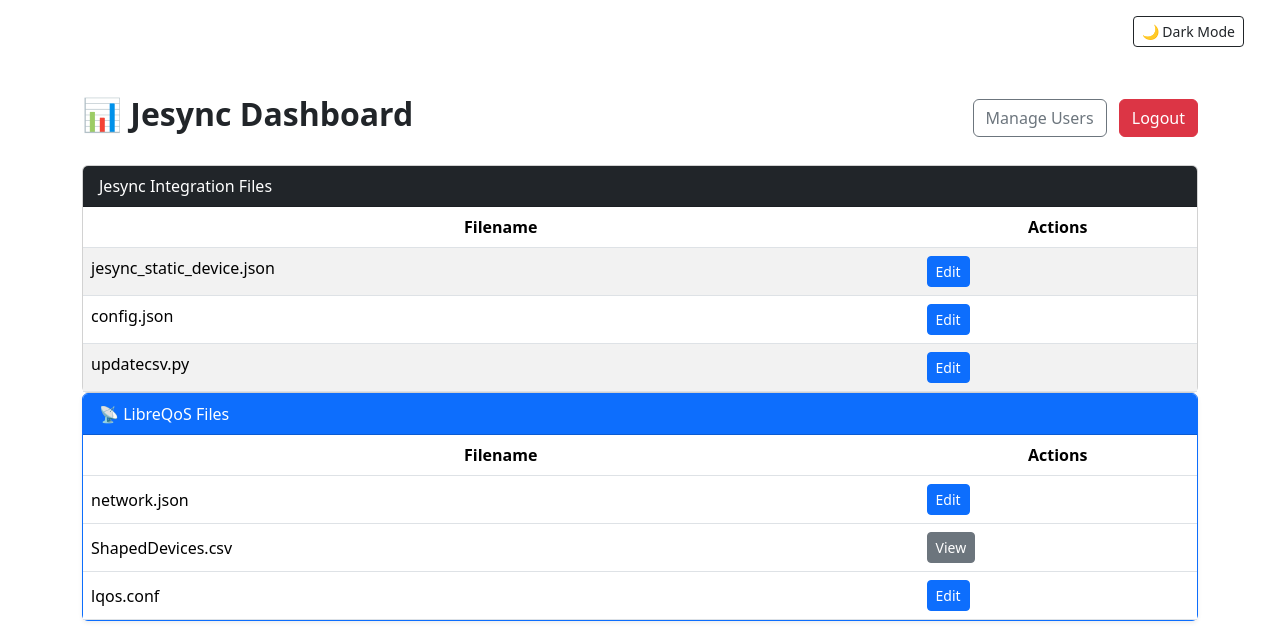
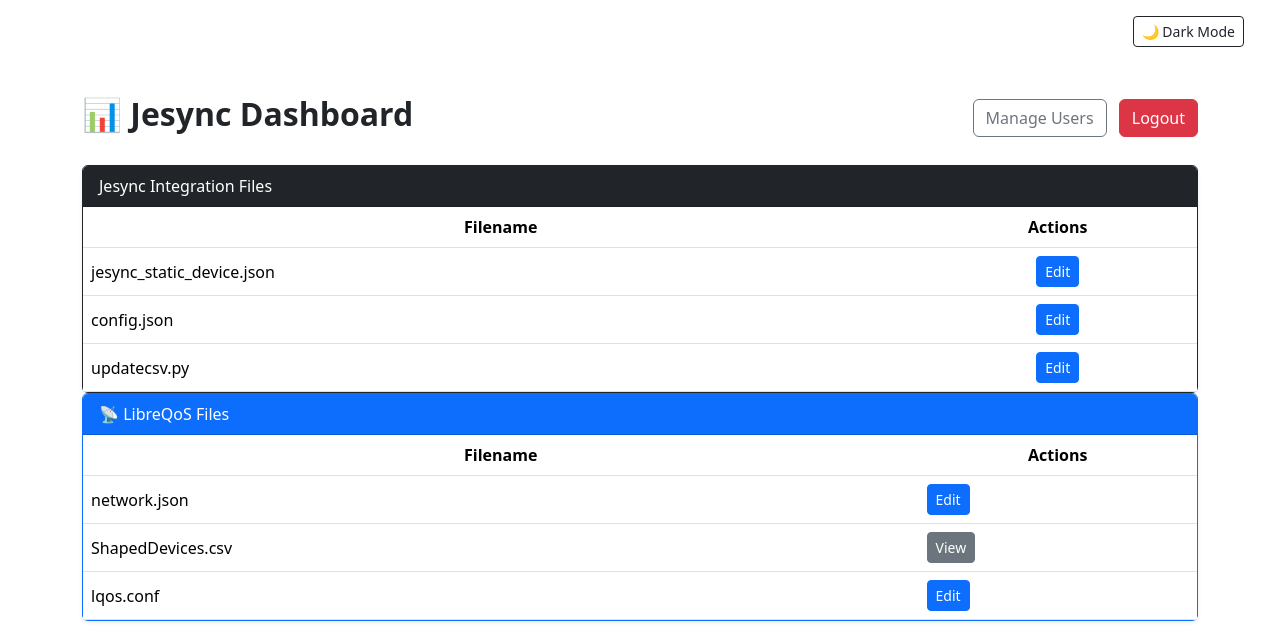
Before and after one commit to phminer101/jesync_dashboard_for_LibreQoS-Mikrotik_Integration, a Flask app: page /dashboard in a window 1280 px wide. Shown: the top 633 px of the page. Run offline with Flask 3, Linux system fonts and the light colour scheme; a user stored in the database is signed in.

Commit message:
Update dashboard.html

```diff
--- a/templates/dashboard.html
+++ b/templates/dashboard.html
@@ -11,11 +11,12 @@
 
 
  <!-- Jesync Integration Files -->
-<div class="card mt-3">
+<div class="card border-dark shadow-sm mt-3">
   <div class="card-header bg-dark text-white">
     <i class="bi bi-tools"></i> Jesync Integration Files
   </div>
-  <table class="table table-striped mb-0">
+  <div class="card-body p-0">
+    <table class="table table-hover m-0">
       <thead class="align-middle text-center">
         <tr>
           <th class="w-75">Filename</th>
@@ -25,9 +26,9 @@
       <tbody>
         {% for file in files %}
           {% if file in ["jesync_static_device.json", "config.json", "updatecsv.py"] %}
-      <tr>
+          <tr class="align-middle">
             <td>{{ file }}</td>
-        <td>
+            <td class="text-center">
               <a href="{{ url_for('edit_file', filename=file) }}" class="btn btn-primary btn-sm">Edit</a>
             </td>
           </tr>
@@ -36,6 +37,8 @@
       </tbody>
     </table>
   </div>
+</div>
+
 
 
   <!-- LibreQoS Files -->
```
Lines whose indentation alone changed are shown as unchanged.
